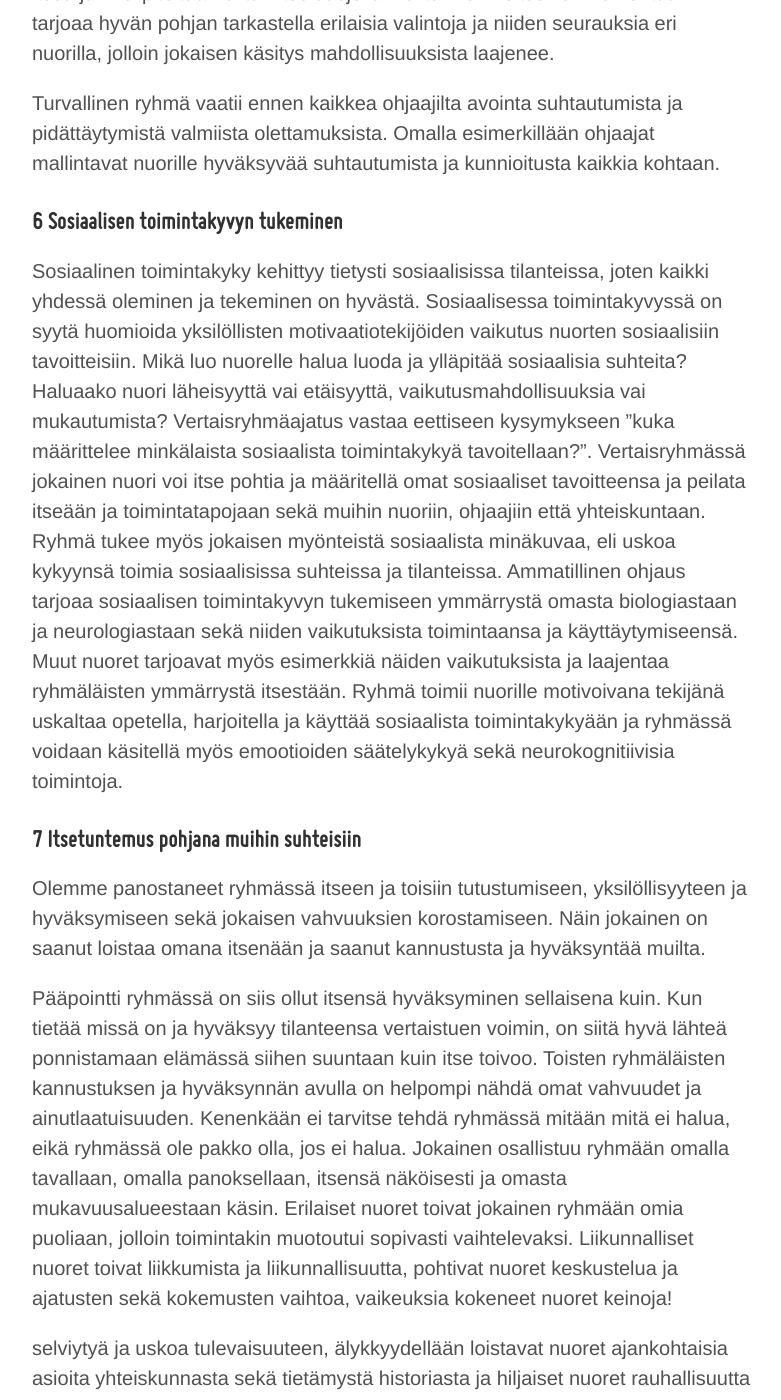
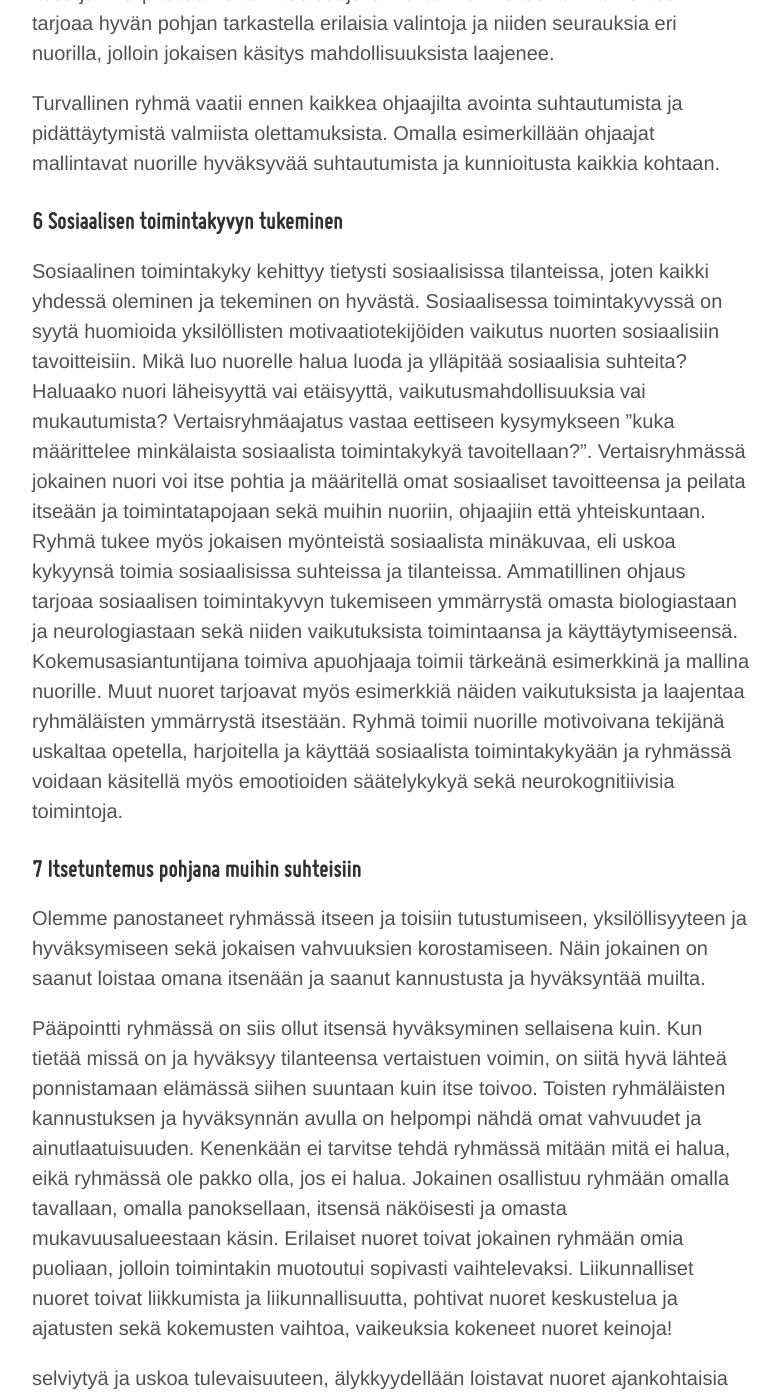
Before and after one commit to niinapiira/neppari.net, a Jekyll site: the page built from _posts/2023-08-04-ammatillisesti-ohjattu-vertaistukiryhma-nuorille.md, in a window 1280 px wide and 1400 px high, scrolled down 9327 px. Shown: the whole window, without its empty margins (248-1029 px from the left). Built offline with Jekyll 4.4.1, drawn with Linux system fonts in a browser that asks for light colours.

Commit message:
Update 2023-08-04-ammatillisesti-ohjattu-vertaistukiryhma-nuorille.md

```diff
--- a/_posts/2023-08-04-ammatillisesti-ohjattu-vertaistukiryhma-nuorille.md
+++ b/_posts/2023-08-04-ammatillisesti-ohjattu-vertaistukiryhma-nuorille.md
@@ -138,7 +138,7 @@ Turvallinen ryhmä vaatii ennen kaikkea ohjaajilta avointa suhtautumista ja pid
 
 ### 6 Sosiaalisen toimintakyvyn tukeminen
 
-Sosiaalinen toimintakyky kehittyy tietysti sosiaalisissa tilanteissa, joten kaikki yhdessä oleminen ja tekeminen on hyvästä. Sosiaalisessa toimintakyvyssä on syytä huomioida yksilöllisten motivaatiotekijöiden vaikutus nuorten sosiaalisiin tavoitteisiin. Mikä luo nuorelle halua luoda ja ylläpitää sosiaalisia suhteita? Haluaako nuori läheisyyttä vai etäisyyttä, vaikutusmahdollisuuksia vai mukautumista? Vertaisryhmäajatus vastaa eettiseen kysymykseen ”kuka määrittelee minkälaista sosiaalista toimintakykyä tavoitellaan?”. Vertaisryhmässä jokainen nuori voi itse pohtia ja määritellä omat sosiaaliset tavoitteensa ja peilata itseään ja toimintatapojaan sekä muihin nuoriin, ohjaajiin että yhteiskuntaan. Ryhmä tukee myös jokaisen myönteistä sosiaalista minäkuvaa, eli uskoa kykyynsä toimia sosiaalisissa suhteissa ja tilanteissa. Ammatillinen ohjaus tarjoaa sosiaalisen toimintakyvyn tukemiseen ymmärrystä omasta biologiastaan ja neurologiastaan sekä niiden vaikutuksista toimintaansa ja käyttäytymiseensä. Muut nuoret tarjoavat myös esimerkkiä näiden vaikutuksista ja laajentaa ryhmäläisten ymmärrystä itsestään. Ryhmä toimii nuorille motivoivana tekijänä uskaltaa opetella, harjoitella ja käyttää sosiaalista toimintakykyään ja ryhmässä voidaan käsitellä myös emootioiden säätelykykyä sekä neurokognitiivisia toimintoja.
+Sosiaalinen toimintakyky kehittyy tietysti sosiaalisissa tilanteissa, joten kaikki yhdessä oleminen ja tekeminen on hyvästä. Sosiaalisessa toimintakyvyssä on syytä huomioida yksilöllisten motivaatiotekijöiden vaikutus nuorten sosiaalisiin tavoitteisiin. Mikä luo nuorelle halua luoda ja ylläpitää sosiaalisia suhteita? Haluaako nuori läheisyyttä vai etäisyyttä, vaikutusmahdollisuuksia vai mukautumista? Vertaisryhmäajatus vastaa eettiseen kysymykseen ”kuka määrittelee minkälaista sosiaalista toimintakykyä tavoitellaan?”. Vertaisryhmässä jokainen nuori voi itse pohtia ja määritellä omat sosiaaliset tavoitteensa ja peilata itseään ja toimintatapojaan sekä muihin nuoriin, ohjaajiin että yhteiskuntaan. Ryhmä tukee myös jokaisen myönteistä sosiaalista minäkuvaa, eli uskoa kykyynsä toimia sosiaalisissa suhteissa ja tilanteissa. Ammatillinen ohjaus tarjoaa sosiaalisen toimintakyvyn tukemiseen ymmärrystä omasta biologiastaan ja neurologiastaan sekä niiden vaikutuksista toimintaansa ja käyttäytymiseensä. Kokemusasiantuntijana toimiva apuohjaaja toimii tärkeänä esimerkkinä ja mallina nuorille. Muut nuoret tarjoavat myös esimerkkiä näiden vaikutuksista ja laajentaa ryhmäläisten ymmärrystä itsestään. Ryhmä toimii nuorille motivoivana tekijänä uskaltaa opetella, harjoitella ja käyttää sosiaalista toimintakykyään ja ryhmässä voidaan käsitellä myös emootioiden säätelykykyä sekä neurokognitiivisia toimintoja.
 
 ### 7 Itsetuntemus pohjana muihin suhteisiin
 
```
